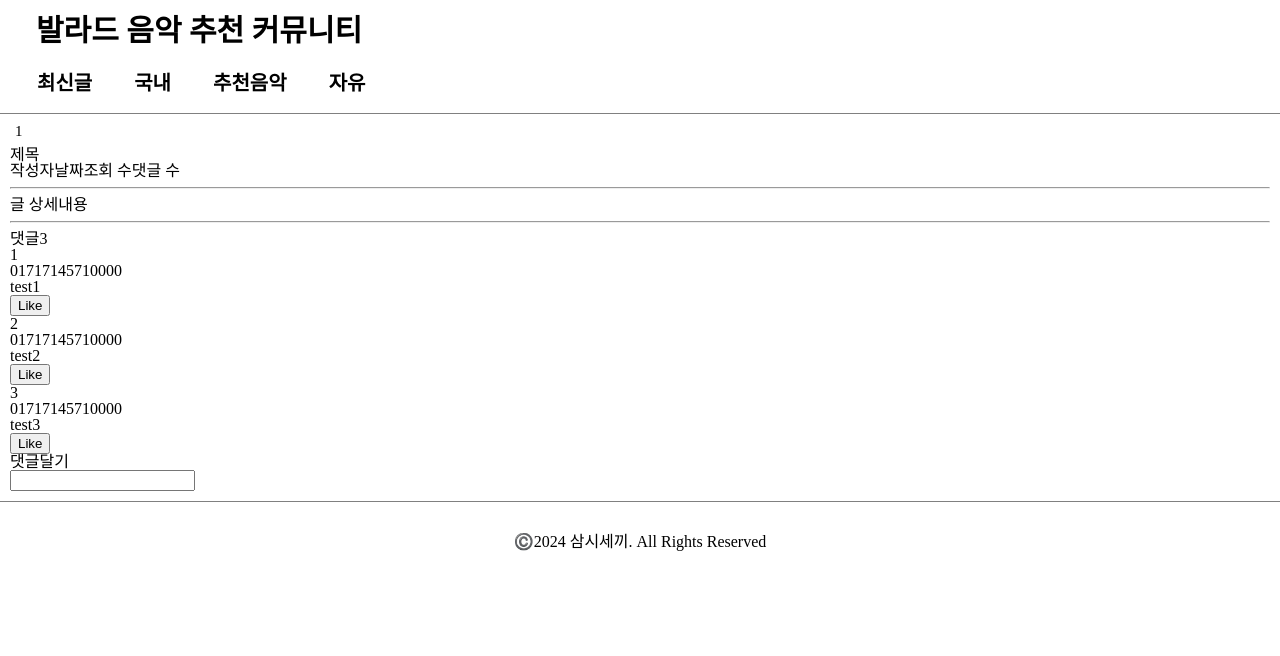
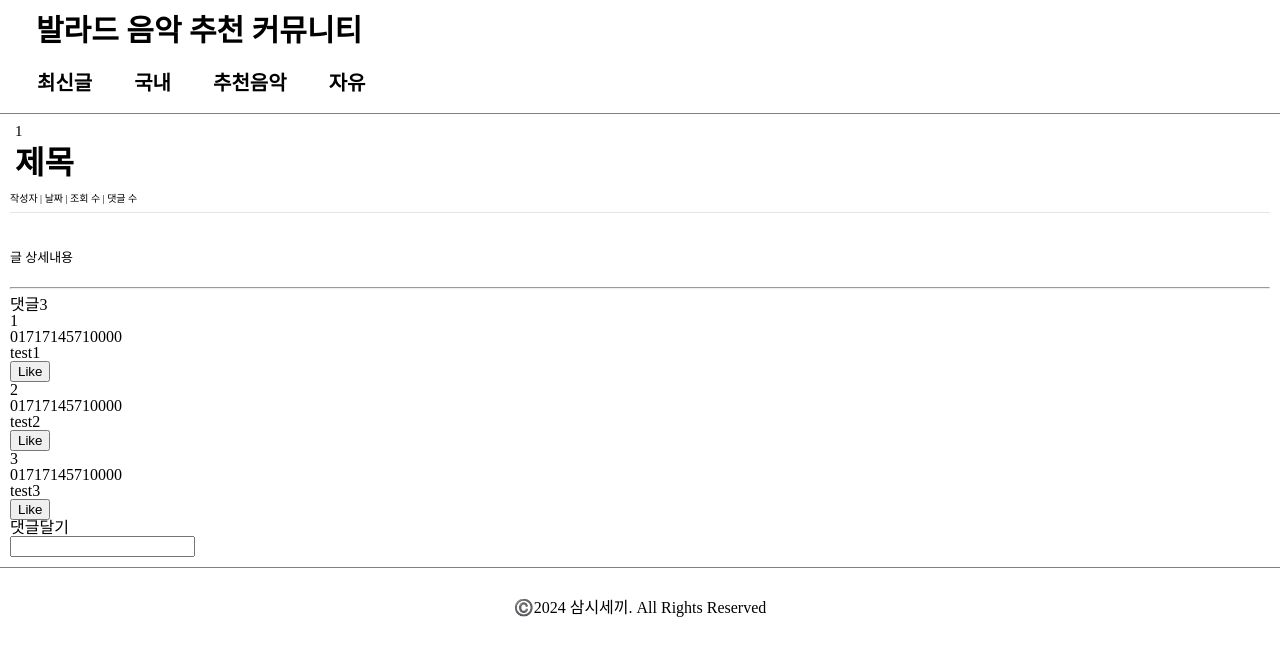
Before and after one commit to B03-group/Ballad-Community, a React (Vite) app: page /board/1/1 in a window 1280 px wide. Shown: the top 656 px of the page. Built offline with nearby package versions, Linux system fonts and the light colour scheme.

Commit message:
style: PostDetail 컴포넌트 css 구현

```diff
--- a/src/components/Detail/PostDetail.jsx
+++ b/src/components/Detail/PostDetail.jsx
@@ -1,13 +1,17 @@
 import styled from 'styled-components';
 
 function PostDetail() {
+  const separator = `  |  `;
   return (
     <Wrapper>
       <Title>제목</Title>
       <Info>
         <Writer>작성자</Writer>
+        <Separator>{separator}</Separator>
         <Date>날짜</Date>
+        <Separator>{separator}</Separator>
         <ViewNum>조회 수</ViewNum>
+        <Separator>{separator}</Separator>
         <CommentNum>댓글 수</CommentNum>
       </Info>
       <HR />
@@ -22,9 +26,19 @@ export default PostDetail;
 
 const Wrapper = styled.section``;
 
-const Title = styled.h3``;
+const Title = styled.h1`
+  padding-left: 5px;
+  margin-bottom: 15px;
 
-const Info = styled.p``;
+  font-size: 32px;
+  font-weight: 600;
+`;
+
+const Info = styled.p`
+  font-size: 10px;
+`;
+
+const Separator = styled.span``;
 
 const Writer = styled.span``;
 
@@ -34,8 +48,16 @@ const ViewNum = styled.span``;
 
 const CommentNum = styled.span``;
 
-const HR = styled.hr``;
+const HR = styled.hr`
+  height: 1px;
+  border: 0;
+  background: rgba(0, 0, 0, 0.1);
+`;
 
-const Content = styled.div``;
+const Content = styled.div`
+  padding: 30px 0 15px;
+`;
 
-const Article = styled.article``;
+const Article = styled.article`
+  font-size: 13px;
+`;
```
